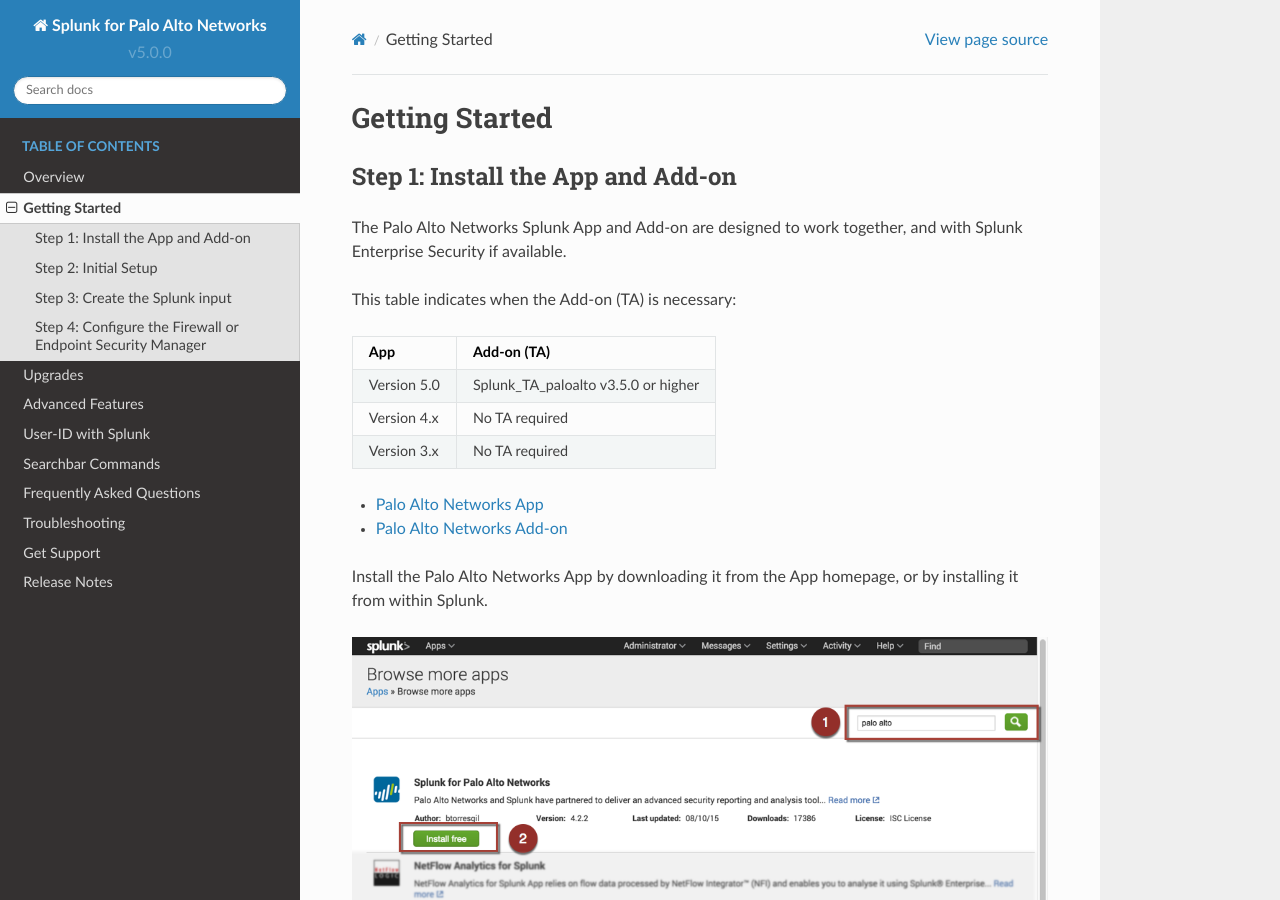
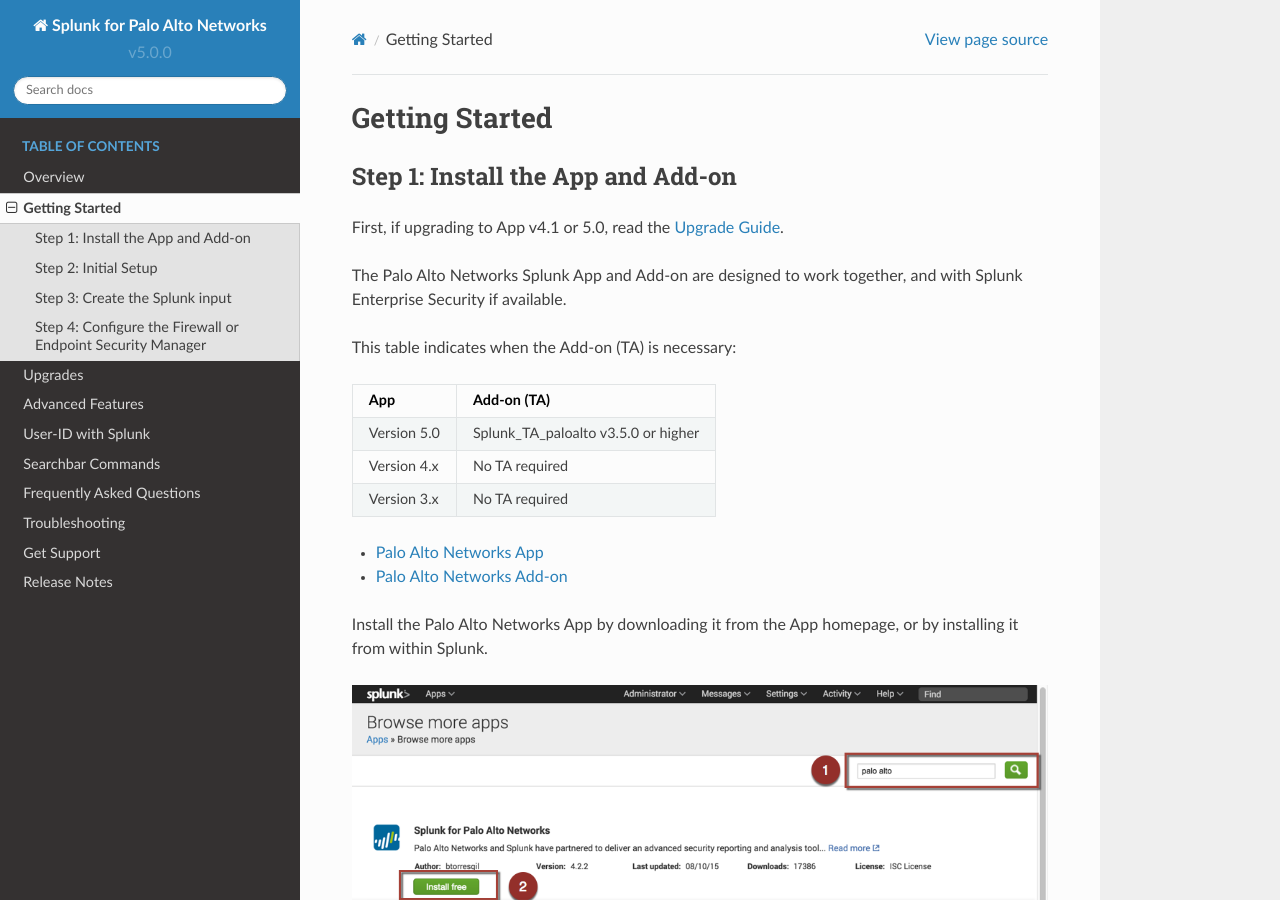
Before and after one commit to PaloAltoNetworks/pan-os-python, a Sphinx documentation site: the page built from docs/getting_started.rst, in a window 1280 px wide and 900 px high. Built offline with Sphinx 7.4.7 and the Read the Docs theme 2.0.0, drawn with Linux system fonts in a browser that asks for light colours.

Commit message:
Add link to upgrade guide to getting started guide

```diff
--- a/docs/getting_started.rst
+++ b/docs/getting_started.rst
@@ -5,6 +5,8 @@
 
 Step 1: Install the App and Add-on
 ----------------------------------
+
+First, if upgrading to App v4.1 or 5.0, read the :ref:`Upgrade Guide <upgrade>`.
 
 The Palo Alto Networks Splunk App and Add-on are designed to work together,
 and with Splunk Enterprise Security if available.
--- a/docs/upgrade.rst
+++ b/docs/upgrade.rst
@@ -1,3 +1,5 @@
+.. _upgrade:
+
 Upgrades
 ========
 
```
